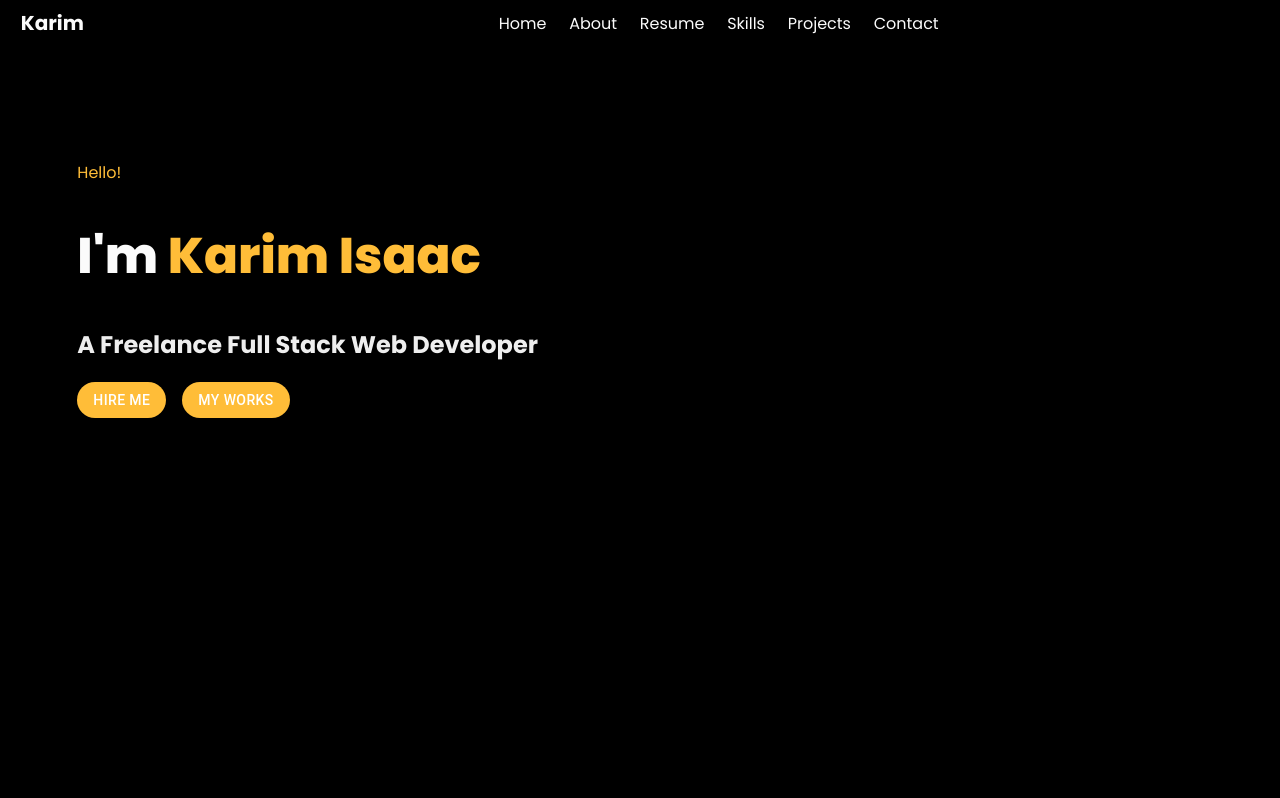
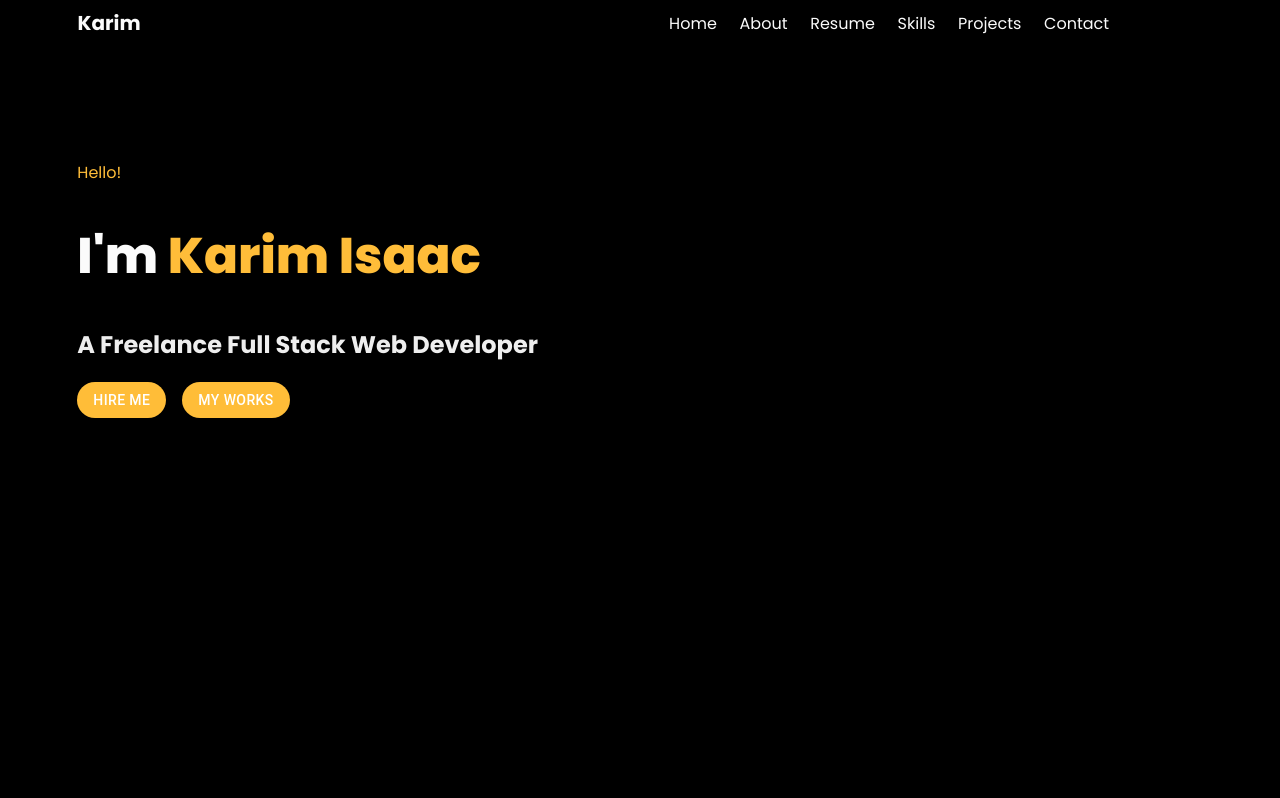
Before and after one commit to KIsaac85/kisaac85.github.io, a React (Vite) app: page / in a window 1280 px wide. Shown: the top 798 px of the page. Built offline with nearby package versions, Linux system fonts and the light colour scheme.

Commit message:
adjust style for the whole website

```diff
--- a/src/css/Style Main.css
+++ b/src/css/Style Main.css
@@ -2,9 +2,9 @@
 :root{
 
     --color: rgb(251,251,251);
-    --yellowColor:rgb(255, 189, 56);
+    --yellowColor:rgb(255, 189, 57);
     --greyContainer: rgba(255, 255, 255, 0.102);
-    --blackColor: rgba(0, 0, 0, 0);
+    --blackColor: rgb(0, 0, 0);
     --lightGrey : rgb(248, 249, 250);
 }
 
@@ -20,7 +20,7 @@
 }
 
 body{
-    background-color: var(--background);
+    background-color: var(--blackColor);
     font-family: 'poppins', sans-serif, monospace;
     color: var(--color);
     margin: 0 ;
--- a/src/css/Style Nav.css
+++ b/src/css/Style Nav.css
@@ -1,17 +1,8 @@
-
-
-:root{
-    --background:rgb(0,0,0);
-    --color: rgb(251,251,251);
-    --yellowColor:rgb(255, 189, 57);
-}
-
-
 
 nav{
-    background-color: var(--background);
+    background-color: var(--blackColor);
     position: fixed;
-    width: 76%;
+    width: 1200px;
     z-index: 999;
     display: flex ;
     justify-content: space-around ;
```
